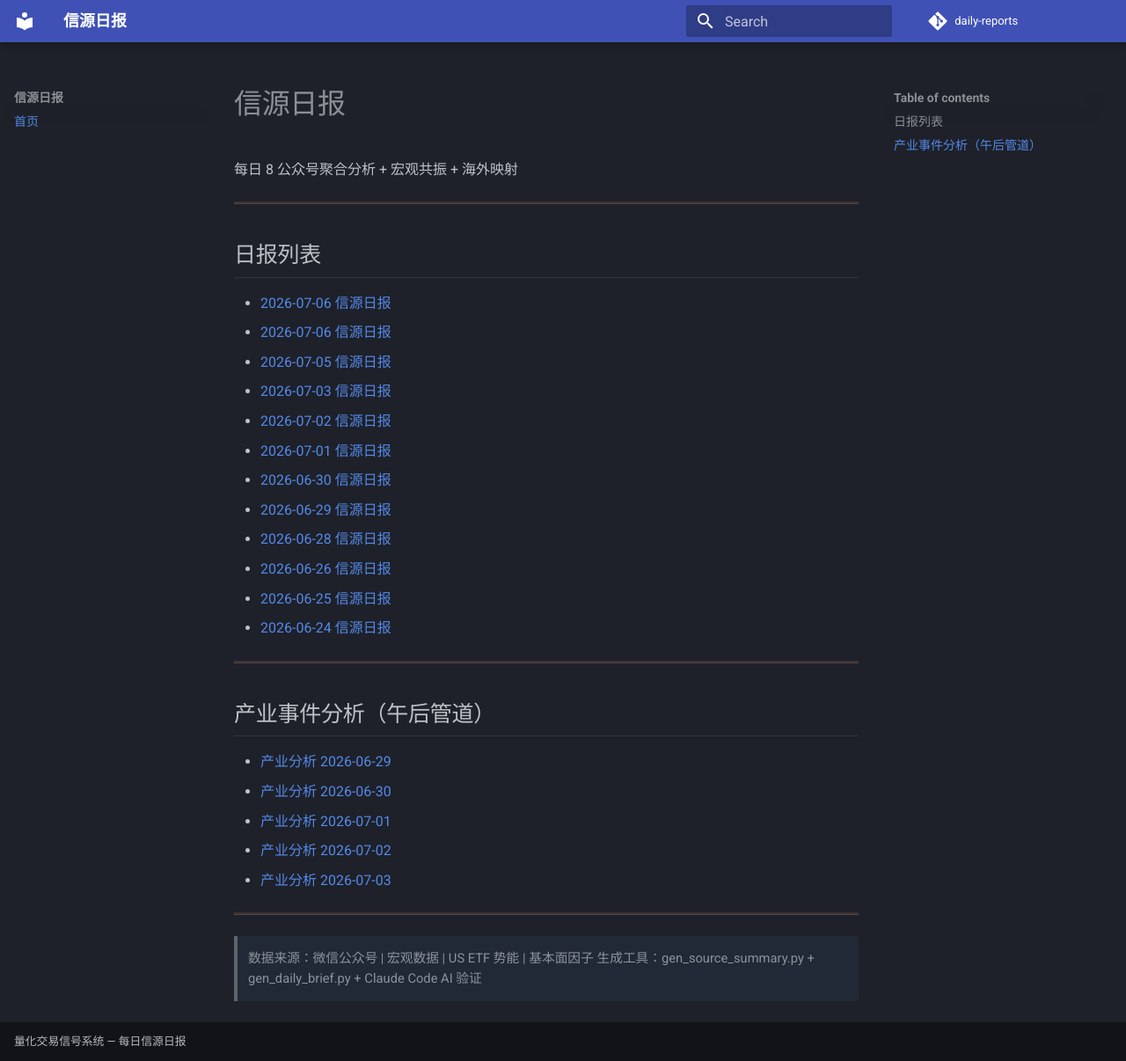
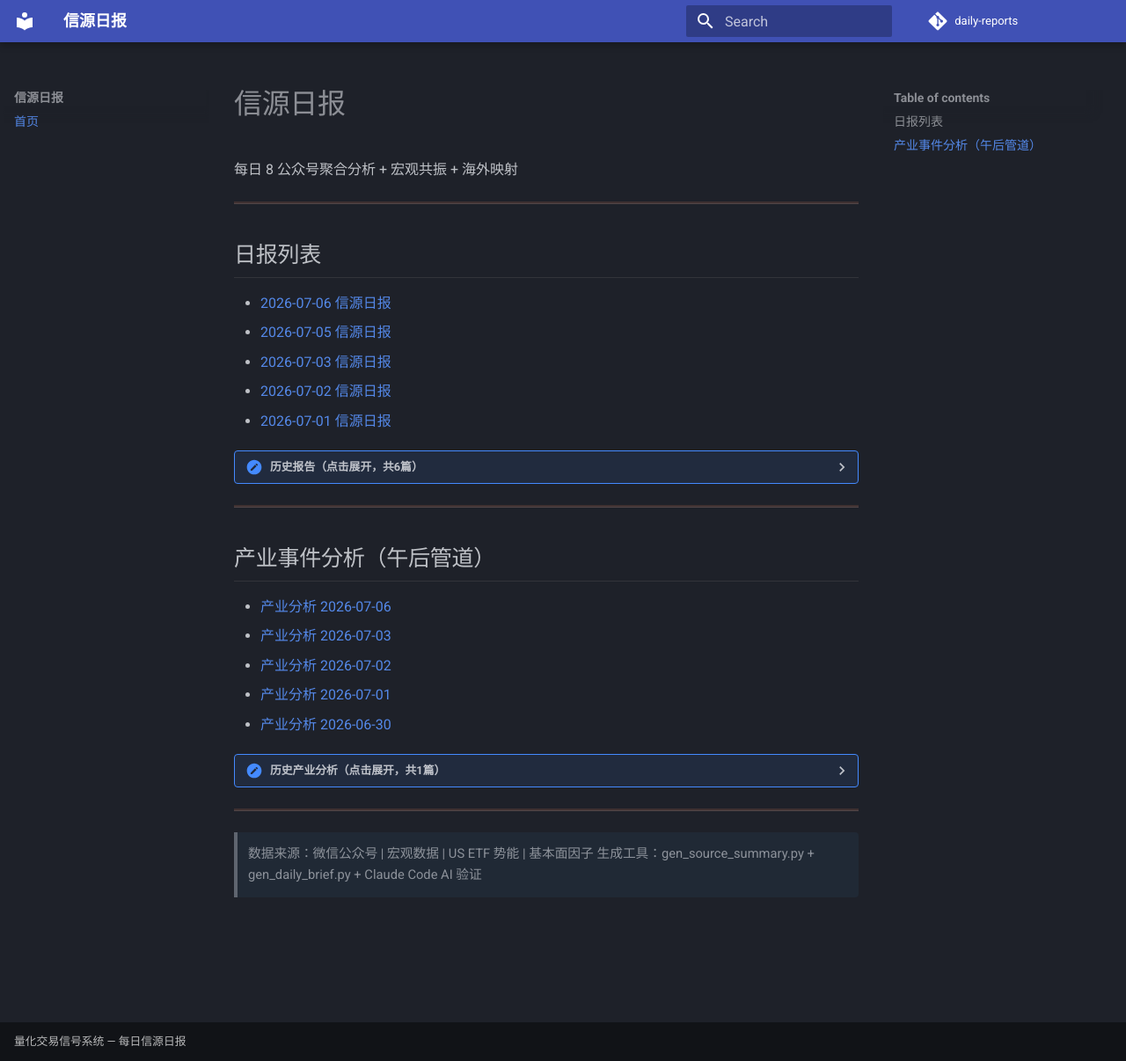
Before and after one commit to xiao-panpan729/daily-reports, an MkDocs documentation site: the page built from docs/index.md, in a window 1280 px wide and 1206 px high. Shown: the whole window at 88% size. Built offline with MkDocs 1.6.1 and Material for MkDocs 9.7.7, drawn with Linux system fonts in a browser that asks for light colours; comment, search, counter and statistics services are not loaded; some of the changed lines change nothing that is shown.

Commit message:
产业分析 2026-07-06

```diff
--- a/docs/index.md
+++ b/docs/index.md
@@ -7,12 +7,16 @@
 ## 日报列表
 
 <!-- REPORTS_LIST -->
-* [2026-07-06 信源日报](2026-07-06.md)
+
 - [2026-07-06 信源日报](2026-07-06.md)
 - [2026-07-05 信源日报](2026-07-05.md)
 - [2026-07-03 信源日报](2026-07-03.md)
 - [2026-07-02 信源日报](2026-07-02.md)
 - [2026-07-01 信源日报](2026-07-01.md)
+
+<details>
+<summary>历史报告（点击展开，共6篇）</summary>
+
 - [2026-06-30 信源日报](2026-06-30.md)
 - [2026-06-29 信源日报](2026-06-29.md)
 - [2026-06-28 信源日报](2026-06-28.md)
@@ -20,15 +24,25 @@
 - [2026-06-25 信源日报](2026-06-25.md)
 - [2026-06-24 信源日报](2026-06-24.md)
 
+</details>
+
 ---
 
 ## 产业事件分析（午后管道）
 
+- [产业分析 2026-07-06](industry-2026-07-06.md)
+- [产业分析 2026-07-03](industry-2026-07-03.md)
+- [产业分析 2026-07-02](industry-2026-07-02.md)
+- [产业分析 2026-07-01](industry-2026-07-01.md)
+- [产业分析 2026-06-30](industry-2026-06-30.md)
+
+<details>
+<summary>历史产业分析（点击展开，共1篇）</summary>
+
 - [产业分析 2026-06-29](industry-2026-06-29.md)
-- [产业分析 2026-06-30](industry-2026-06-30.md)
-- [产业分析 2026-07-01](industry-2026-07-01.md)
-- [产业分析 2026-07-02](industry-2026-07-02.md)
-- [产业分析 2026-07-03](industry-2026-07-03.md)
+
+</details>
+
 <!-- INDUSTRY_LIST -->
 
 ---
--- /dev/null
+++ b/docs/industry-2026-07-06.md
@@ -0,0 +1,182 @@
+---
+date: 2026-07-06
+type: industry-daily
+tags: [产业日报, 午后管道]
+---
+
+---
+### 商业航天/可回收火箭 — 长十乙首发窗口锁定7月10日，可回收技术从主题催化转向拐点验证 ⭐⭐⭐⭐
+
+国内多款可回收火箭有望密集发射。长征十号乙首发窗口锁定7月10-13日，将验证全球首创"海上网系回收"技术；朱雀三号遥二已完成全流程静态点火。这是我国商业航天从"主题催化"转向"技术拐点验证"的关键窗口。可回收火箭技术突破将改善低轨星座建设的供给约束，产业逻辑沿"可回收火箭降本→卫星星座加速部署→空天地一体化网络→下游应用拓展"展开。SpaceX确认轨道AI数据中心项目Starmind，太空算力概念进入实质推进阶段。
+
+#### 个股特供
+
+**斯瑞新材(688102)** · 火箭端/铜合金材料
+
+公司是航天火箭发动机端核心材料供应商，火箭可回收带来的重复发射需求将直接拉动其铜合金、高温合金等耗材用量。长十乙/朱雀三号密集试射验证阶段，材料端受益确定性最高。可回收火箭对材料耐高温、耐疲劳性能要求更高，耗材替换频率随发射频次提升而加速。
+
+**中国卫星(600118)** · 卫星制造/国家队龙头
+
+作为航天科技集团旗下卫星制造核心平台，两星座组网将直接拉动卫星制造订单。当前火箭运力是星座组网的主要瓶颈，可回收技术突破后卫星制造环节将进入批量交付阶段，公司作为国家队龙头优先受益。
+
+**电科蓝天** · 卫星能源系统/空间电源
+
+公司专注卫星能源系统，在卫星批量组网趋势下，空间电源系统需求随星座规模线性增长。两星座组网进入加速期，能源分系统订单确定性高，配套价值量稳定。
+
+（— 📷 IMA）
+
+#### 其他受益个股
+
+航天电子 铖昌科技 中国卫通 上海瀚讯 信科移动 国博电子 信维通信 紫光国微 西部材料
+
+---
+
+### 韬定律V2/先进封装 — 华为芯片路标首次量化披露，逻辑折叠带动全产业链升级 ⭐⭐⭐⭐
+
+华为何庭波7月3日发布韬定律V2论文，在V1理论框架基础上补充大量工程细节与实测数据。韬定律以"时间缩微"替代"几何缩微"，华为过去6年已基于此设计量产381款芯片。V2明确给出发射极耦合逻辑路标，同时完整阐述光互联构想：Hi-ONE引擎单模块8Tb/s带宽，2028年配套昇腾960。逻辑折叠带动单芯片使用更多晶圆面积，SoC折叠3层、GPU有望折叠6-8层，先进封装、EDA、光芯片三大环节迎系统性升级窗口。
+
+#### 个股特供
+
+**福日电子(600203)** · 华为核心代工/EMS制造
+
+公司是华为系核心EMS厂商，深度参与华为消费电子及通信设备制造环节。Mate90基于韬定律新麒麟芯片量产，将直接带动公司ODM/OEM订单量提升。华为智能手机出货创近5年季度新高，产业链备货力度强劲，公司产能利用率有望显著提升。
+
+**光弘科技(300735)** · 华为消费电子EMS/整机组装
+
+公司为华为消费电子核心整机组装厂，受益于Mate90系列新芯片平台的拉货周期。三季度进入消费电子传统旺季叠加新机发布周期，产能利用率与订单能见度同步提升，业绩弹性可期。
+
+（— 📷 IMA）
+
+#### 其他受益个股
+
+长电科技 通富微电 华天科技 中芯国际 华虹半导体 强一股份 华大九天 概伦电子 甬矽电子 拓荆科技 华海清科 源杰科技 光迅科技 东山精密 江丰电子
+
+---
+
+### 光纤涨价 — AI+DCI+无人机三重需求共振，供需缺口扩大至订单排至2027年 ⭐⭐⭐
+
+2026年上半年光纤价格持续大幅上涨，G.652.D主力品种自低点累计涨幅超400%，部分时段"一日一价"。AI数据中心建设、DCI互联及无人机需求三重共振，全球供需缺口扩大至15%，订单排产已至2027年。光纤预制棒扩产周期长达18-24个月，A2类高端预制棒价格涨幅近550%，供给刚性短缺短期难以缓解。部分国际云厂商因本土产能不足，正加大中国光纤龙头采购力度。
+
+#### 个股特供
+
+**长飞光纤(601869)** · 光纤预制棒龙头/海外业务高增
+
+公司是全球最大光纤预制棒供应商之一，光棒自给率行业领先，成本控制力与定价权突出。2025年海外业务收入占比已升至42.7%，2026年预计超过50%。在光纤涨价周期中，预制棒自给率高的龙头毛利率弹性最大，利润向上游集中。海外大单谈判与认证推进中，中期增长确定性高。
+
+**亨通光电(600487)** · 光纤光缆/海外产能布局
+
+公司加速海外市场布局，北美/欧洲区域本地化交付能力持续提升。在海外云厂商加大中国光纤采购的背景下，公司海外产能释放与订单高增具备较强确定性，同时国内运营商集采重启预期带来额外催化。
+
+（— 📷 IMA）
+
+#### 其他受益个股
+
+永鼎股份 杭电股份
+
+---
+
+### 半导体设备 — AI资本开支扩张周期，先进制程扩产进入实际采购阶段 ⭐⭐⭐
+
+日本半导体设备协会预测2026年日本设备销售额达6.55万亿日元同比+28%，首次站上4万亿日元。ASML上调全年营收指引，应用材料、泛林等巨头订单数据验证设备端强度。先进制程扩产正从规划进入实际采购阶段，设备交付周期拉长确认供需不平衡。海外存储大厂扩产如火如荼，国内半导体设备厂商有望逐步走向海外市场，迎来戴维斯双击。
+
+#### 个股特供
+
+**长川科技(300604)** · 半导体测试设备/国产替代
+
+公司是国内半导体测试设备领军企业，产品覆盖测试机、分选机、探针台等核心环节。在韬定律逻辑折叠趋势下，芯片复杂度提升将带动测试设备需求量价齐升。同时公司逐步走向海外市场，海外大厂扩产带来增量空间，业绩增长确定性高。
+
+**富创精密(688409)** · 半导体设备零部件/精密制造
+
+公司是国内半导体设备零部件龙头，产品覆盖工艺腔体、内衬等核心耗材。设备交付周期拉长、零部件缺货背景下，公司作为国产零部件供应商充分受益于供应链本土化趋势，国产替代进程加速提升市场份额。
+
+（— 📷 IMA）
+
+#### 其他受益个股
+
+北方华创 新莱应材 雅克科技 鼎龙股份 江丰电子 拓荆科技 华海清科
+
+---
+
+### AI电源/算力基础设施 — 算力需求爆发驱动行业高景气，年复合增长超45% ⭐⭐⭐
+
+AI大模型算力持续爆发，数据中心对电源系统功率密度与可靠性要求持续提升。AI服务器电源功率从3kW向5.5kW-18.3kW演进，单个PowerShell柜从33kW提升至113kW以上。2024年全球AI服务器电源市场约26.46亿美元，预计2031年增至608.5亿美元，CAGR达45%。当前市场以台系厂商为主，大陆电源厂商竞争力正逐步增强，国产替代空间大。
+
+#### 个股特供
+
+**中恒电气(002364)** · HVDC电源/数据中心供电
+
+公司是国内HVDC电源系统领先供应商，产品广泛应用于数据中心供电场景。AI数据中心对电源效率与稳定性要求极高，HVDC方案渗透率有望持续提升。在算力资本开支高增背景下，公司作为细分龙头直接受益于数据中心建设浪潮。
+
+**麦格米特(002851)** · AI服务器电源/定制化电源
+
+公司是AI服务器电源核心供应商之一，已进入海外云厂商供应链体系。在AI服务器电源市场高速增长背景下，公司凭借定制化电源解决方案能力持续拓展客户，有望享受行业增长与份额提升双重红利。
+
+（— 📷 IMA）
+
+#### 其他受益个股
+
+蔚蓝锂芯 欧陆通
+
+---
+
+### 国产算力/超节点 — WAIC 2026展出业界最大超节点，国产算力需求持续高景气 ⭐⭐⭐
+
+国产算力产业链今日表现强势。华为超节点将在WAIC 2026（7月17-20日）展出业界最大规模超节点Atlas950 SuperPoC亮机。OpenRouter数据显示中国AI大模型周调用量23.45万亿Token，环比增长15%，增速远超美国（+4.28%），国产算力需求端持续高景气。860产业链作为华为算力核心硬件供应商受益确定性高，超节点展出催化在即。
+
+#### 个股特供
+
+**航天电器(002025)** · 860产业链/高速连接器
+
+公司是华为860产业链核心供应商，产品覆盖高速背板连接器、射频连接器等关键环节，今日市场涨停收盘。华为超节点展出催化在即，公司作为华为算力硬件核心供应商直接受益于国产算力资本开支扩张。
+
+**华丰科技(688629)** · 高速背板连接器/华为算力链
+
+公司是国内高速背板连接器龙头，深度绑定华为算力产业链。今日大涨15%，市场对华为超节点展出的预期强烈。在国产算力需求持续高景气背景下，公司受益于超节点出货放量，产品需求稳定增长。
+
+（— 📷 IMA）
+
+#### 其他受益个股
+
+拓维信息
+
+---
+
+### 模拟芯片涨价 — 亚德诺交期拉长，年内多批次阶梯式涨价启动 ⭐⭐
+
+模拟芯片大厂亚德诺（ADI）再度向客户发出通知，部分产品交期最长6个月。全球近20家模拟及功率半导体企业于7月1日启动新一轮涨价，年内已呈现多批次阶梯式调价特征。AI服务器、数据中心专用电源管理芯片及高压信号链模拟芯片涨幅15%-25%。与存储芯片爆发式涨价不同，模拟芯片涨价呈现渐进性，客户切换成本高，掌握高性能模拟技术的企业持续受益。
+
+#### 个股特供
+
+**新雷能(300593)** · 电源管理芯片/高可靠性
+
+公司专注于高可靠性电源管理芯片及模块，产品广泛应用于通信、军工等领域。模拟芯片涨价周期中，公司凭借客户高粘性与技术壁垒，产品具备较强议价能力，盈利能力有望持续改善。
+
+**精测电子(300567)** · 半导体检测设备/测试方案
+
+公司是国内半导体检测设备供应商，产品覆盖信号链测试等领域。在模拟芯片涨价扩散、下游扩产背景下，检测设备需求随之增长，公司作为细分领域供应商间接受益。
+
+（— 📷 IMA）
+
+#### 其他受益个股
+
+杰华特 晶丰明源 芯朋微
+
+---
+
+### 财通证券 — 浙江唯一省属券商，投资进入集中收获期 ⭐⭐
+
+财通证券围绕"浙商浙企自己家的券商"定位深耕浙江市场。2026年一季度归母利润6.2亿元，同比+113.0%。资管公募管理规模稳居券商资管行业前三。财通创新和财通资本2019-2025年合计贡献利润28亿元，占同期集团利润18%，利润贡献在上市券商中排名居前。超聚变创业板IPO已获交易所受理，财通穿透后持股约0.67%，潜在利润贡献3-17亿元。
+
+#### 个股特供
+
+**财通证券(601108)** · 浙江唯一省属券商/投资进入收获期
+
+公司"科技+财富"双轮驱动战略成效显著，资管公募位居行业前三。投资板块进入集中收获期，超聚变IPO若成功落地将贡献可观投资收益。一季度利润同比翻倍以上增长，业绩弹性在券商板块中突出。
+
+（— 📷 IMA）
+
+#### 其他受益个股
+
+无
+
+---
```
